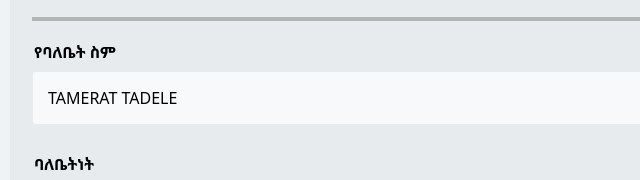
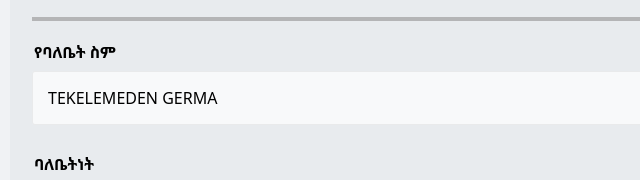
Before and after one commit to standardtranslinkettmambprojtlbikevi/kev.netlify.app, a plain HTML site: page index.html in a window 1280 px wide. Shown: the part 1333-1513 px from the top of the page, 250-890 px from the left. Drawn offline with Linux system fonts and the light colour scheme.

Commit message:
Update index.html

```diff
--- a/index.html
+++ b/index.html
@@ -372,7 +372,7 @@
         <hr class="sep" />
 
         <label>የባለቤት ስም</label>
-        <div class="display-field">TAMERAT TADELE</div>
+        <div class="display-field">TEKELEMEDEN GERMA</div>
 
         <div class="spacer"></div>
 
```
